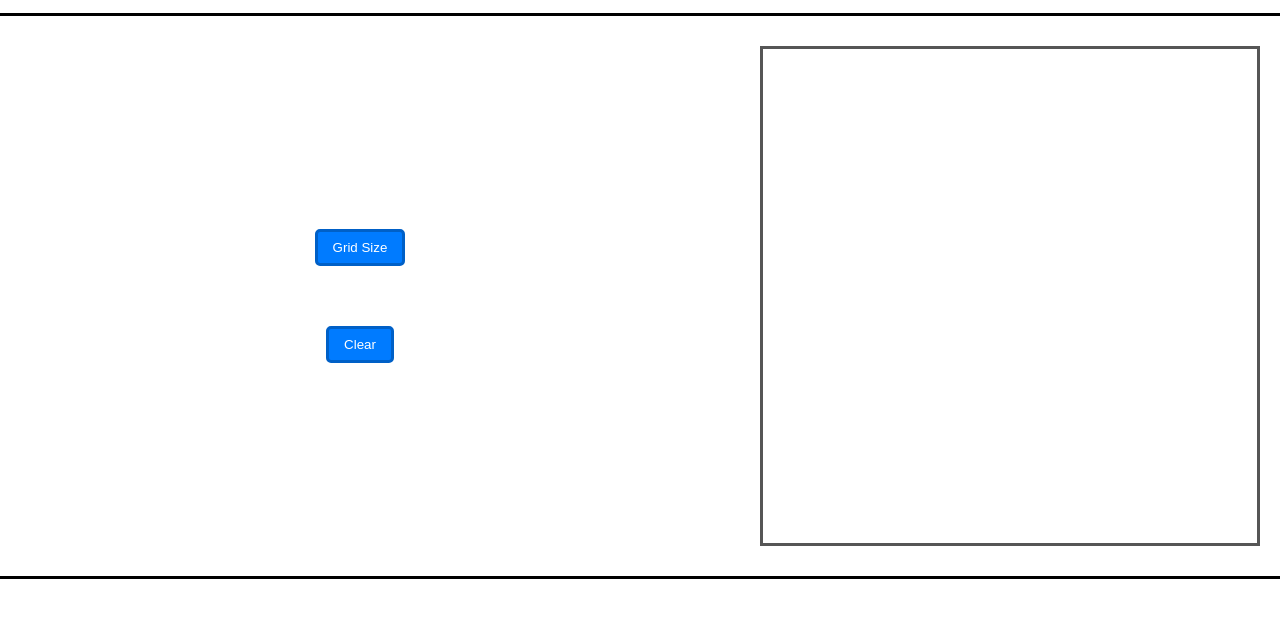
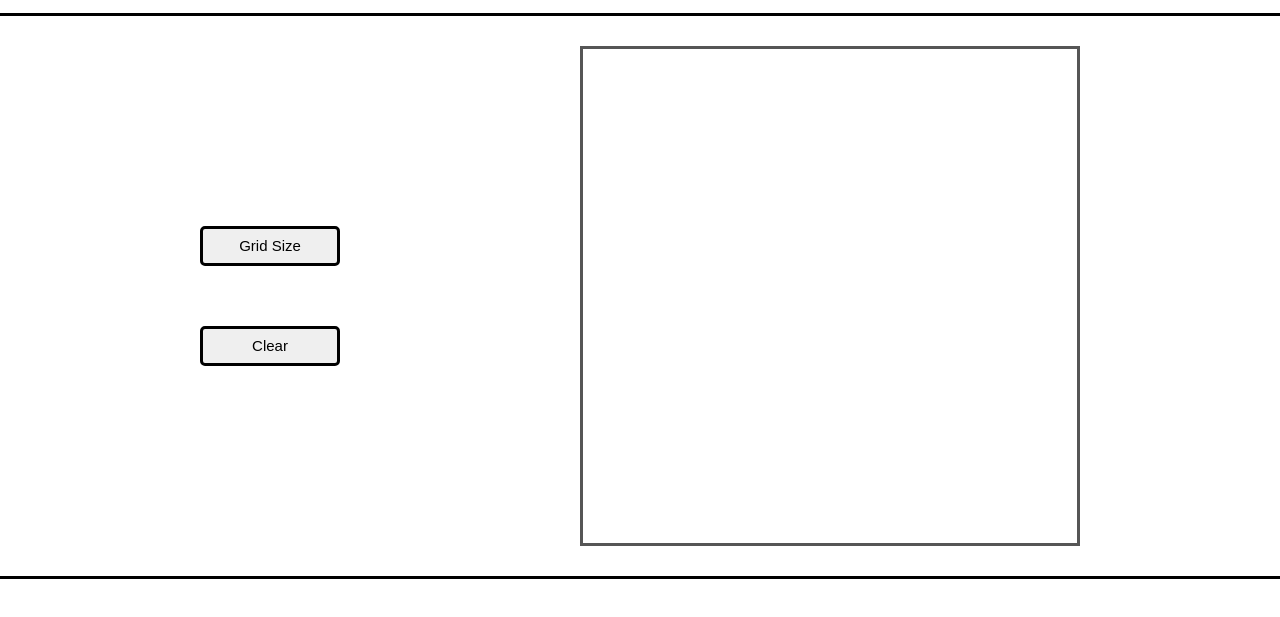
Before and after one commit to talarkn/etch-a-sketch, a plain HTML site: page index.html in a window 1280 px wide. Shown: the part 133-750 px from the top of the page. Drawn offline with Linux system fonts and the light colour scheme.

Commit message:
Combine properties and change style
Combine the display, justify-content and align-item properties of
some elements into one declaration.
Change the buttons' background-color, font size and style. Remove
flex property from 'buttons' div.

```diff
--- a/style.css
+++ b/style.css
@@ -1,7 +1,7 @@
 body {
+    margin: 0;
     display: flex;
     flex-direction: column;
-    margin: 0;
     align-items: center;
 }
 
@@ -11,45 +11,43 @@ h1 {
     font-size: 50px;
 }
 
-.buttons {
-    flex: 1 2 auto;
+.main-container {
     display: flex;
-    flex-direction: column;
+    justify-content: space-evenly;
+    align-items: center;
+    flex-wrap: wrap-reverse;
+    gap: 20px;
+    border: solid black;
+    width: 100%;
+}
+
+.buttons, button, .grid-container, .grid-row {
+    display: flex;
     justify-content: center;
     align-items: center;
+    box-sizing: border-box;
+}
+
+.buttons {
+    flex-direction: column;
     flex-wrap: wrap;
 }
 
 button {
-    padding: 8px 15px;
+    height: 40px;
+    width: 140px;
+    box-sizing: border-box;
+    padding: 10px 15px;
     margin: 30px 20px;
-    color: white;
-    background-color: rgb(0, 123, 255);
+    font-size: 15px;
     border-radius: 5px;
-    border: solid rgb(0, 96, 199);
-    flex: 1 1 auto;
-}
-
-.main-container {
-    display: flex;
-    justify-content: space-evenly;
-    align-items: center;
-    gap: 20px;
     border: solid black;
-    width: 100%;
-    flex-wrap: wrap-reverse;
 }
 
 button:hover {
     background-color: rgb(130, 188, 250);
     color: black;
     cursor: pointer;
-}
-
-.grid-container, .grid-row {
-    display: flex;
-    justify-content: center;
-    box-sizing: border-box;
 }
 
 .grid-container {
```
